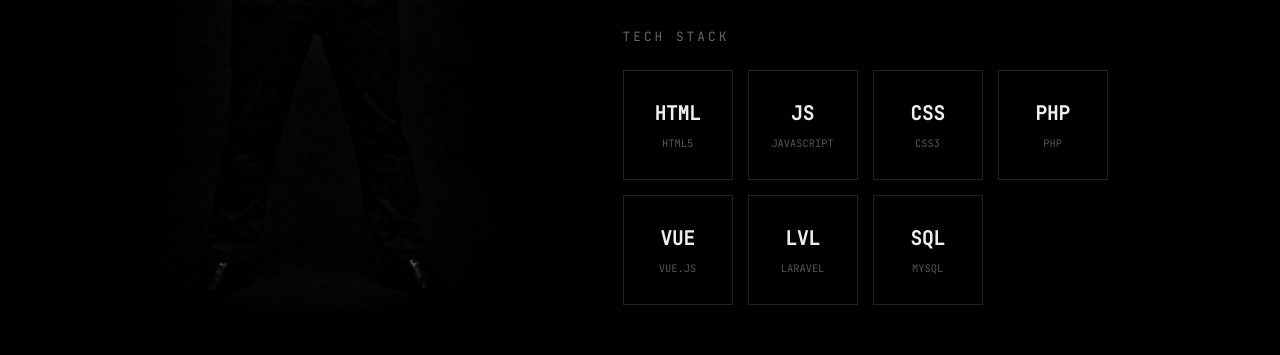
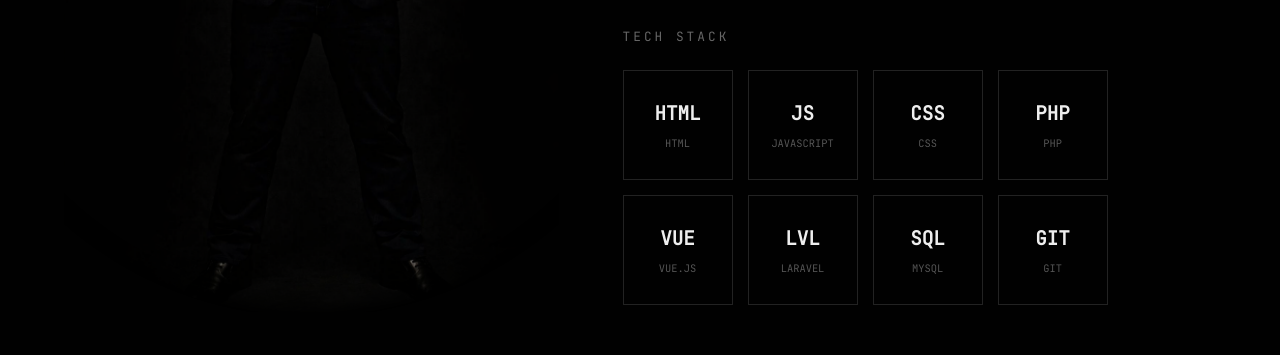
Before and after one commit to jm-tanador/portfolio, a Vue app: page / in a window 1280 px wide. Shown: the part 1274-1629 px from the top of the page. Built offline with nearby package versions, Linux system fonts and the light colour scheme.

Commit message:
Dynamic displaying of tech stack items

```diff
--- a/src/components/pages/Home.vue
+++ b/src/components/pages/Home.vue
@@ -83,40 +83,10 @@
                         <div class="tech-stack">
                             <span class="tech-stack-title">TECH STACK</span>
                             <div class="tech-grid">
-                                <!-- HTML -->
-                                <div class="tech-item">
-                                    <span class="tech-icon-text">HTML</span>
-                                    <span class="label">HTML5</span>
-                                </div>
-                                <!-- Javascript -->
-                                <div class="tech-item">
-                                    <span class="tech-icon-text">JS</span>
-                                    <span class="label">JavaScript</span>
-                                </div>
-                                <!-- CSS -->
-                                <div class="tech-item">
-                                    <span class="tech-icon-text">CSS</span>
-                                    <span class="label">CSS3</span>
-                                </div>
-                                <!-- PHP -->
-                                <div class="tech-item">
-                                    <span class="tech-icon-text">PHP</span>
-                                    <span class="label">PHP</span>
-                                </div>
-                                <!-- Vue js -->
-                                <div class="tech-item">
-                                    <span class="tech-icon-text">VUE</span>
-                                    <span class="label">Vue.js</span>
-                                </div>
-                                <!-- Laravel -->
-                                <div class="tech-item">
-                                    <span class="tech-icon-text">LVL</span>
-                                    <span class="label">Laravel</span>
-                                </div>
-                                <!-- MySQL -->
-                                <div class="tech-item">
-                                    <span class="tech-icon-text">SQL</span>
-                                    <span class="label">MySQL</span>
+                                <!-- TECH STACK -->
+                                <div class="tech-item" v-for="(item,index) in techStack" :key="index">
+                                    <span class="tech-icon-text">{{ item.alt }}</span>
+                                    <span class="label">{{ item.title }}</span>
                                 </div>
                             </div>
                         </div>
@@ -162,6 +132,16 @@
             charIndex: 0,
             isDeleting: false,
             typeSpeed: 150,
+            techStack: [
+                { title: 'HTML', alt: 'HTML'},
+                { title: 'Javascript', alt: 'JS'},
+                { title: 'CSS', alt: 'CSS'},
+                { title: 'PHP', alt: 'PHP'},
+                { title: 'Vue.js', alt: 'VUE'},
+                { title: 'Laravel', alt: 'LVL'},
+                { title: 'MySQL', alt: 'SQL'},
+                { title: 'Git', alt: 'GIT'},
+            ]
         };
     },
     methods: {
```
